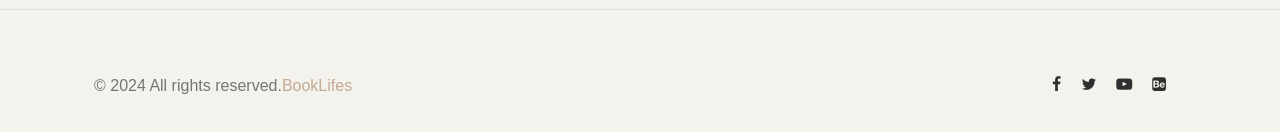
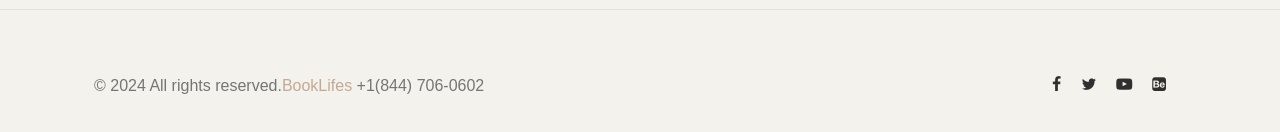
Before and after one commit to vellsell01-sketch/aaples-help02, a plain HTML site: page index.html in a window 1280 px wide. Shown: the part 8199-8331 px from the top of the page. Drawn offline with nearby package versions, Linux system fonts and the light colour scheme; files whose address does not match are found by name.

Commit message:
Update index.html

```diff
--- a/index.html
+++ b/index.html
@@ -1156,7 +1156,7 @@
 
 							<div class="col-md-6">
 								<p>© 2024 All rights reserved.<a
-										href="#">BookLifes</a></p>
+										href="#">BookLifes</a> +1(844) 706-0602</p>
 							</div>
 
 							<div class="col-md-6">
@@ -1195,4 +1195,5 @@
 
 </body>
 
+
 </html>
```
